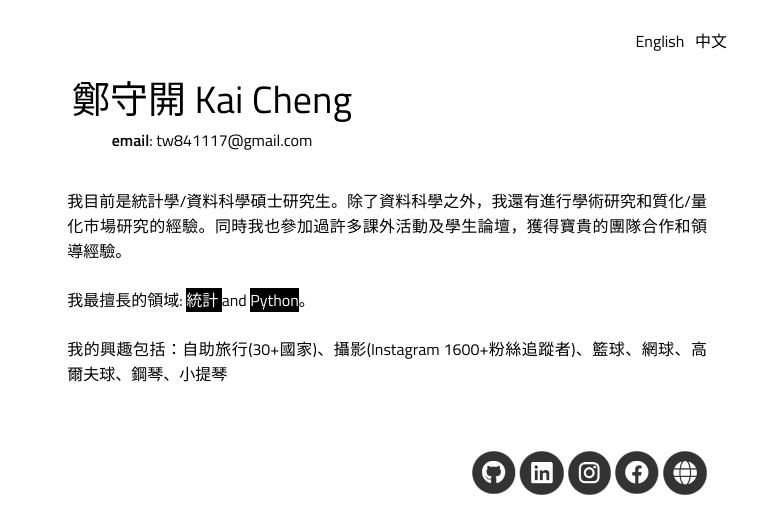
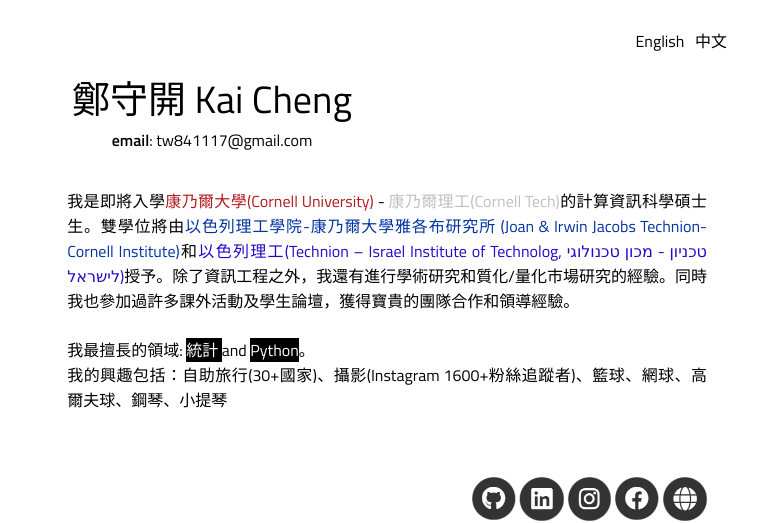
Before and after one commit to kaiicheng/Website-Chinese, a plain HTML site: page index.html in a window 1280 px wide. Shown: the top 523 px of the page, 428-1186 px from the left. Drawn offline with Linux system fonts and the light colour scheme; a script that the page names is missing.

Commit message:
Update index.html

```diff
--- a/index.html
+++ b/index.html
@@ -96,14 +96,14 @@
 
     <td width="68%" valign="top" align="justify">
         <p>
-        我目前是統計學/資料科學碩士研究生。除了資料科學之外，我還有進行學術研究和質化/量化市場研究的經驗。同時我也參加過許多課外活動及學生論壇，獲得寶貴的團隊合作和領導經驗。
+        我是即將入學<a href="https://www.cornell.edu/"><font color="#B31B1B">康乃爾大學(Cornell University)</font></a> - <a href="https://tech.cornell.edu/"><font color="#c0c0c0">康乃爾理工(Cornell Tech)</font></a>的計算資訊科學碩士生。雙學位將由<a href="https://tech.cornell.edu/jacobs-technion-cornell-institute/"><font color="#0033a0">以色列理工學院-康乃爾大學雅各布研究所 (Joan & Irwin Jacobs Technion-Cornell Institute)</font></a>和<a href="https://www.technion.ac.il/en"><font color="#216093C89">以色列理工(Technion – Israel Institute of Technolog, טכניון - מכון טכנולוגי לישראל)</font></a>授予。除了資訊工程之外，我還有進行學術研究和質化/量化市場研究的經驗。同時我也參加過許多課外活動及學生論壇，獲得寶貴的團隊合作和領導經驗。
         <br>
         <br>
           我最擅長的領域: <n style="background-color:black; color:white">統計 </n> and <n style="background-color:black; color:white">Python</n>。
 
 <!--         I decided to switch field from Social Science to Computer Science due to my research experiences in this field. I would like to pursue a
         Ph.D. degree in Computer Science to fulfill my career goal. -->
-        <br>
+<!--         <br> -->
         <br>我的興趣包括：自助旅行(30+國家)、攝影(Instagram 1600+粉絲追蹤者)、籃球、網球、高爾夫球、鋼琴、小提琴
 
         <br>
@@ -155,7 +155,6 @@
     </tr>
 </table>
 <br>
-
 
 
 <!-- Education and research experiecne  -->
```
